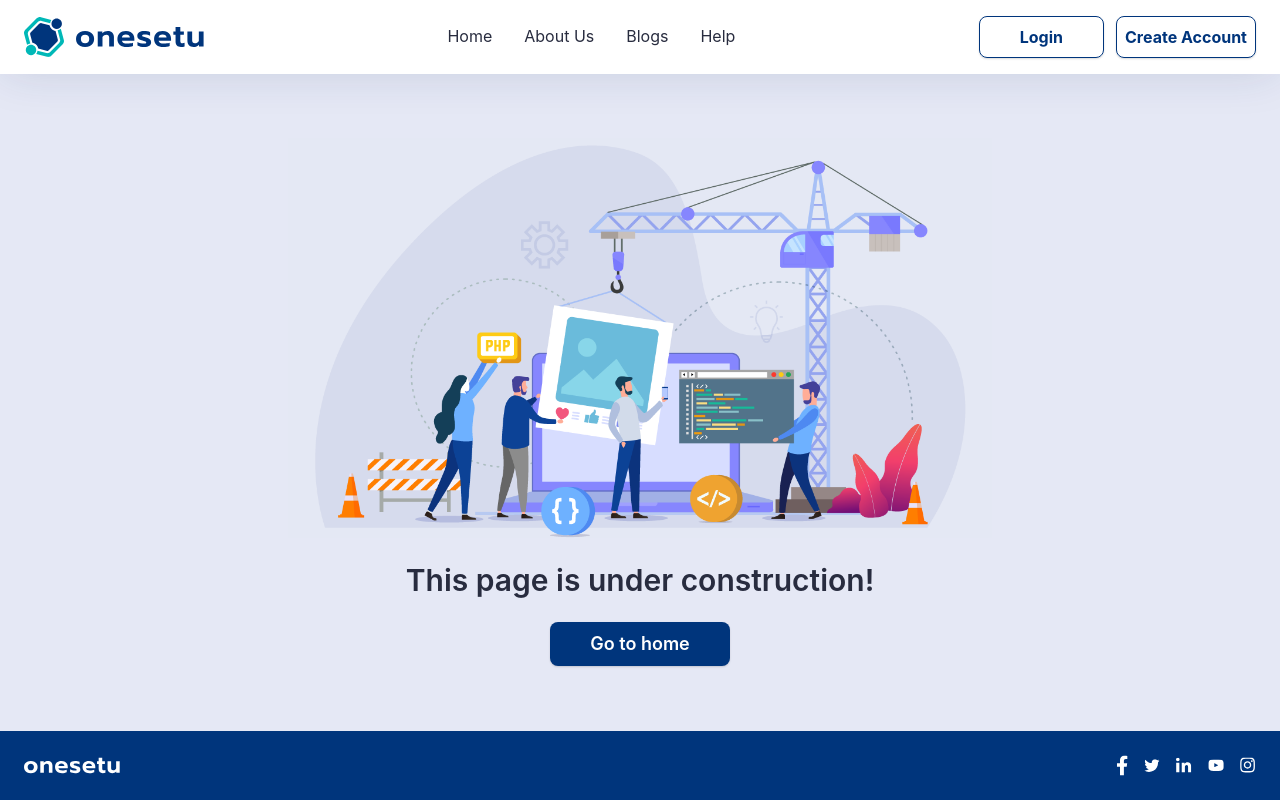
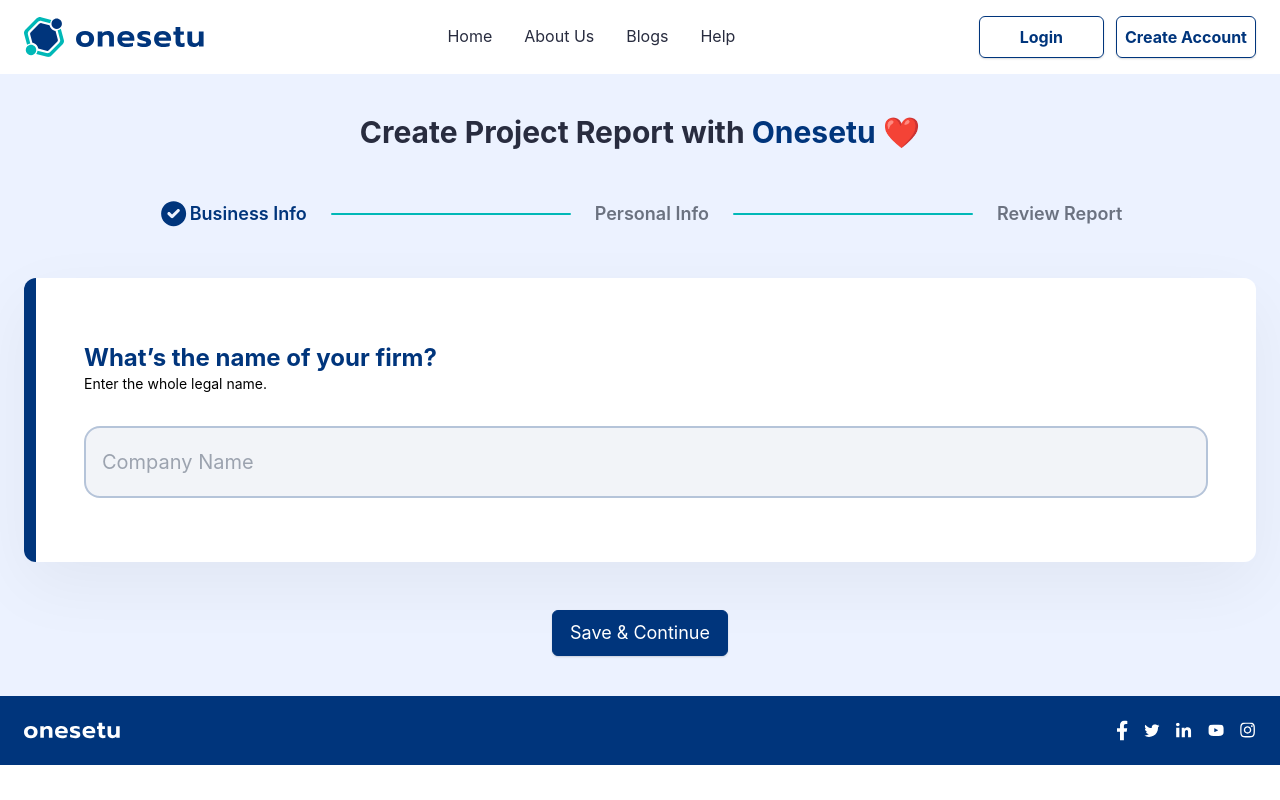
Before and after one commit to Mukul-only/Onesetu, a React (Create React App) app: page /createreport in a window 1280 px wide. Built offline with nearby package versions, Linux system fonts and the light colour scheme; the HTML template or start-up script is replaced by a standard one.

Commit message:
create report added

```diff
--- a/src/App.js
+++ b/src/App.js
@@ -3,13 +3,26 @@
 import Root from "./pages/Root";
 import LandingPage from "./pages/LandingPage";
 import ErrorPage from "./pages/Error";
+import BusinessInfoPage from "./pages/createReportPages/BusinessInfoPage";
+import PersonalInfoPage from "./pages/createReportPages/PersonalInfoPage";
+import ReviewReportPage from "./pages/createReportPages/ReviewReportPage";
 function App() {
   const router = createBrowserRouter([
     {
       path: "/",
       element: <Root />,
       errorElement: <ErrorPage />,
-      children: [{ index: true, element: <LandingPage /> }],
+      children: [
+        { index: true, element: <LandingPage /> },
+        {
+          path: "/createreport",
+          children: [
+            { index: true, element: <BusinessInfoPage /> },
+            { path: "personalinfo", element: <PersonalInfoPage /> },
+            { path: "/createreport/review", element: <ReviewReportPage /> },
+          ],
+        },
+      ],
     },
   ]);
   return <RouterProvider router={router} />;
--- a/src/UI/Button.js
+++ b/src/UI/Button.js
@@ -2,7 +2,7 @@
 const Button = (props) => {
   return (
     <button
-      className={`rounded-lg border border-darkBlue shadow-btn ${props.className}`}
+      className={`rounded-md border border-darkBlue shadow-btn ${props.className}`}
       onClick={props.onClick}
     >
       {props.children}
--- a/src/components/heroSection/Hero.js
+++ b/src/components/heroSection/Hero.js
@@ -2,11 +2,14 @@
 import Button from "../../UI/Button";
 import { useTypewriter } from "react-simple-typewriter";
 import classes from "./Hero.module.css";
+import { Link } from "react-router-dom";
 export const CreateReportBtn = (props) => {
   return (
-    <Button className="font-semibold bg-darkBlue text-white px-16 py-4 mt-14 hover:bg-opacity-95 w-max text-lg  duration-500 ease-in-out">
-      Create Report
-    </Button>
+    <Link to="/createreport">
+      <Button className="font-semibold bg-darkBlue text-white px-16 py-4 mt-14 hover:bg-opacity-95 w-max text-lg  duration-500 ease-in-out">
+        Create Report
+      </Button>
+    </Link>
   );
 };
 const Hero = (props) => {
--- a/src/components/navigation/MobileNav.js
+++ b/src/components/navigation/MobileNav.js
@@ -4,7 +4,7 @@
 import classes from "./Navigation.module.css";
 import HamDispatch from "../../util/HamDispatch";
 const MobileNav = (props) => {
-  const hr = "border-b-1";
+  const hr = "border-b-1 ";
   const dispatch = HamDispatch();
   const blogsClickHandler = () => {
     dispatch.toogleActive();
--- /dev/null
+++ b/src/components/report/ProgressBar.js
@@ -0,0 +1,46 @@
+import check from "./check.svg";
+const ProgressElement = (props) => {
+  return (
+    <>
+      {props.isActive && <img src={check} className="w-6 md:w-8" />}
+      <p
+        className={`font-semibold text-xs md:text-lg text-center ${
+          props.isActive ? "text-darkBlue" : "text-grayY"
+        }`}
+      >
+        {props.title}
+      </p>
+    </>
+  );
+};
+const ProgressBar = (props) => {
+  const line = "w-24 md:w-44 xl:w-60 h-[2px] rounded-full mx-2 md:mx-6";
+
+  return (
+    <>
+      <ProgressElement title="Business Info" isActive={props.progress} />
+      <div
+        className={`${line} ${
+          props.progress === "1" || props.progress === "2"
+            ? "bg-darkBlue"
+            : "bg-cyanY"
+        }`}
+      />
+      <ProgressElement
+        title="Personal Info"
+        isActive={props.progress === "1" || props.progress === "2"}
+      />
+
+      <div
+        className={`${line} ${
+          props.progress === "2" ? "bg-darkBlue" : "bg-cyanY"
+        }`}
+      />
+      <ProgressElement
+        title="Review Report"
+        isActive={props.progress === "2"}
+      />
+    </>
+  );
+};
+export default ProgressBar;
--- /dev/null
+++ b/src/components/report/ReportComponent.js
@@ -0,0 +1,44 @@
+import Button from "../../UI/Button";
+import Card from "../../UI/Card";
+import ProgressBar from "./ProgressBar";
+import { Link } from "react-router-dom";
+
+const ReportComponent = (props) => {
+  return (
+    <div className="bg-lightBlue py-10">
+      <Card className="flex flex-col space-y-12 items-center">
+        <h1 className="text-deepBlue text-2xl md:text-3xl font-bold text-center">
+          Create Project Report with{" "}
+          <span className="text-darkBlue"> Onesetu</span> <span>❤️</span>
+        </h1>
+        <div className="flex items-center">
+          <ProgressBar progress={props.progress} />
+        </div>
+        {props.children}
+        <div className="space-x-6">
+          {props.toBack && (
+            <Link to={props.toBack} relative="route">
+              <Button
+                className="w-32 md:w-44 py-2 bg-white text-sm md:text-lg"
+                onClick={props.onBack}
+              >
+                Back
+              </Button>
+            </Link>
+          )}
+          {props.toContinue && (
+            <Link to={props.toContinue}>
+              <Button
+                className="w-32 text-sm md:text-lg md:w-44 py-2 bg-darkBlue text-white "
+                onClick={props.onContinue}
+              >
+                Save & Continue
+              </Button>
+            </Link>
+          )}
+        </div>
+      </Card>
+    </div>
+  );
+};
+export default ReportComponent;
--- /dev/null
+++ b/src/pages/createReportPages/BusinessInfoPage.js
@@ -0,0 +1,22 @@
+import ReportComponent from "../../components/report/ReportComponent";
+const BusinessInfoPage = () => {
+  return (
+    <ReportComponent progress="0" toContinue="personalinfo">
+      <div className="flex overflow-hidden rounded-xl shadow-report w-full">
+        <div className="w-2 md:w-3 bg-darkBlue" />
+        <div className="flex-1 px-4 py-6 md:px-12 md:py-16 bg-white ">
+          <h1 className="text-darkBlue font-bold text-xl md:text-2xl">
+            What’s the name of your firm?
+          </h1>
+          <p className="text-xs md:text-sm">Enter the whole legal name.</p>
+          <input
+            type="text"
+            placeholder="Company Name"
+            className="mt-8 text-sm md:text-xl w-full md:py-5 p-2 md:px-4 border-2 rounded-md xl:rounded-2xl border-fadeBlue bg-xfadeBlue outline-none"
+          />
+        </div>
+      </div>
+    </ReportComponent>
+  );
+};
+export default BusinessInfoPage;
--- /dev/null
+++ b/src/pages/createReportPages/PersonalInfoPage.js
@@ -0,0 +1,17 @@
+import ReportComponent from "../../components/report/ReportComponent";
+const PersonalInfoPage = (props) => {
+  return (
+    <ReportComponent progress="1" toContinue="/createreport/review" toBack="..">
+      <div className="flex overflow-hidden rounded-xl shadow-report w-full">
+        <div className="w-2 md:w-3 bg-darkBlue" />
+        <div className="flex-1 px-4 py-6 md:px-12 md:py-16 bg-white ">
+          <h1 className="text-darkBlue font-bold text-xl md:text-2xl">
+            Why are you here ? 🤣
+          </h1>
+          <p className="text-xs md:text-sm">lol</p>
+        </div>
+      </div>
+    </ReportComponent>
+  );
+};
+export default PersonalInfoPage;
--- /dev/null
+++ b/src/pages/createReportPages/ReviewReportPage.js
@@ -0,0 +1,17 @@
+import ReportComponent from "../../components/report/ReportComponent";
+const ReviewReportPage = () => {
+  return (
+    <ReportComponent progress="2" toBack="/createreport/personalinfo">
+      <div className="flex overflow-hidden rounded-xl shadow-report w-full">
+        <div className="w-2 md:w-3 bg-darkBlue" />
+        <div className="flex-1 px-4 py-6 md:px-12 md:py-16 bg-white ">
+          <h1 className="text-darkBlue font-bold text-xl md:text-2xl">
+            First:solve ∫4xcos( 2−3x )dx =
+          </h1>
+          <p className="text-xs md:text-sm">😘😘</p>
+        </div>
+      </div>
+    </ReportComponent>
+  );
+};
+export default ReviewReportPage;
--- a/tailwind.config.js
+++ b/tailwind.config.js
@@ -6,16 +6,19 @@
       letterSpacing: { xWidest: "0.5rem" },
       boxShadow: {
         btn: "0px 1px 2px 0px #00000026",
-        nav: "0px 0.6534940004348755px 46px -3px #1B2E5E26 ",
+        nav: "0px 0.6534940004348755px 46px -3px #1B2E5E26",
         box: " 0px 1.2263309955596924px 2.4526619911193848px 0px #00000026 ",
         card: " 0px 12.595702171325684px 84.5711441040039px 0px #0000000D",
+        report: "0px 22.876596450805664px 68.62979125976562px 0px #0000000D",
       },
       colors: {
         darkBlue: "#00357C",
-        fadeBlue: "##00357C40",
+        fadeBlue: "#00357C40",
+        xfadeBlue: "#00357C0D",
         deepBlue: "#282C3F",
         lightBlue: "#ECF2FF",
         cyanY: "#00B8B7",
+        grayY: "#6B7280",
       },
       fontFamily: {
         sans: ["Inter", "sans-serif"],
```
Also changed, not shown: src/components/report/check.svg (added).
